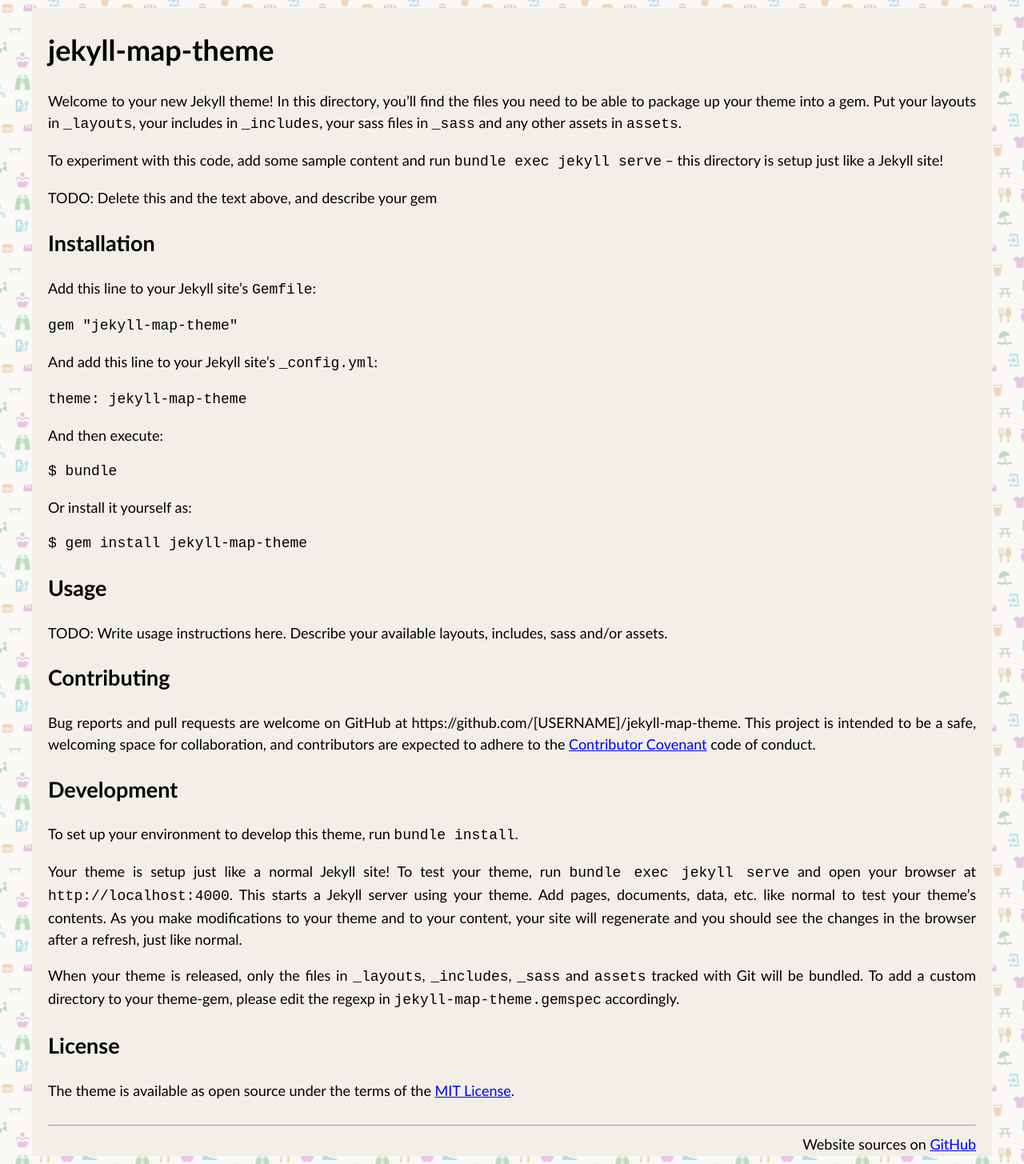
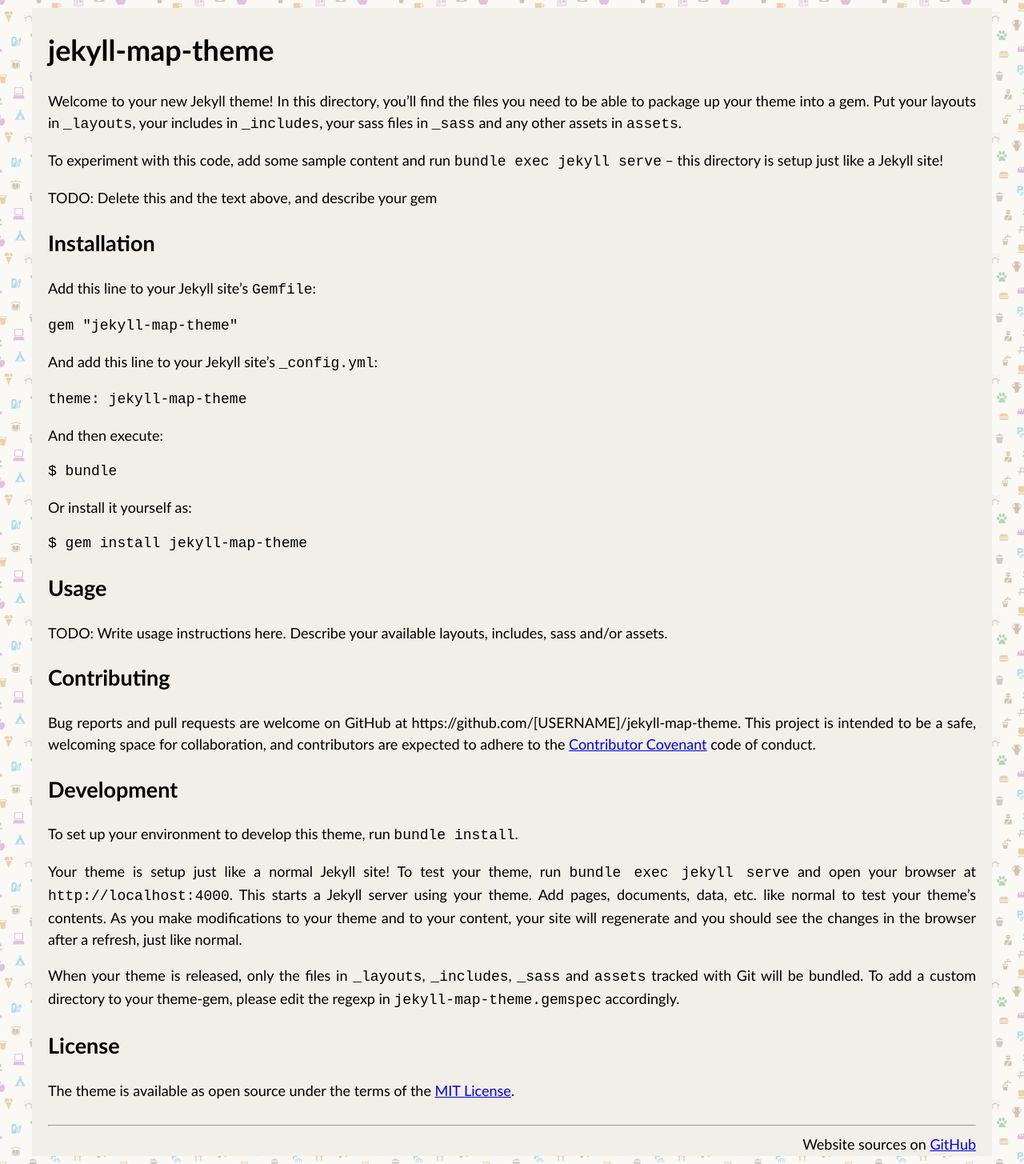
Before and after one commit to Binnette/jekyll-map-theme, a Jekyll site: the page built from README.md, in a window 1280 px wide. Shown: the whole page at 80% size. Built offline with Jekyll 4.4.1, drawn with Linux system fonts in a browser that asks for light colours; our own code applies the rules of GitHub Pages for plain Markdown files.

Commit message:
change background

```diff
--- a/_layouts/default.html
+++ b/_layouts/default.html
@@ -22,7 +22,7 @@
         body {
             background-image: url('{{ site.baseurl }}/assets/img/map_icons.png');
             background-repeat: repeat;
-            background-size: 150px;
+            background-size: 151px;
             background-color: #faf9f6;
         }
     </style>
```
Also changed, not shown: assets/img/map_icons.png, assets/img/map_icons.svg (added).
